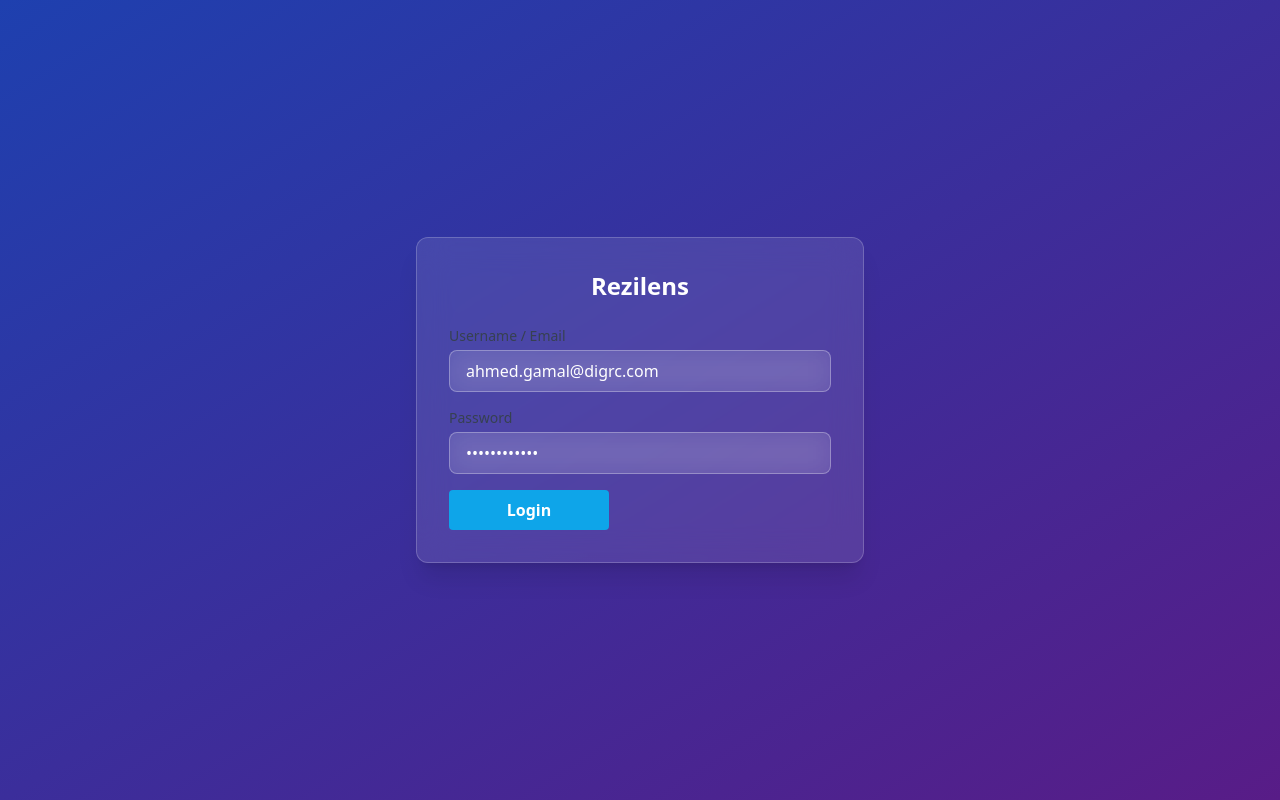
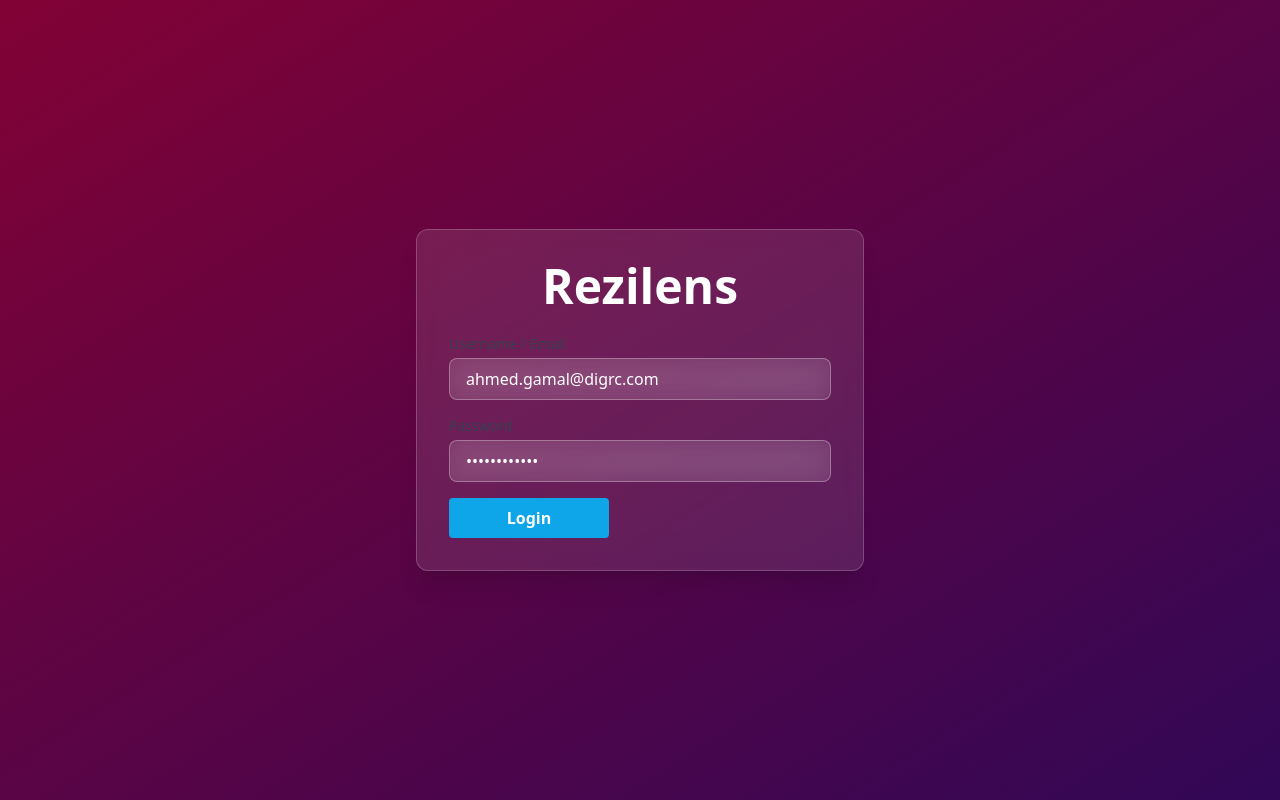
Before and after one commit to gemyhex/Admin-Dashboard, a Vue app: page /login in a window 1280 px wide. Built offline with nearby package versions, Linux system fonts and the light colour scheme.

Commit message:
refactor: some enhancements in the core of the dashboard

```diff
--- a/src/modules/auth/views/LoginPage.vue
+++ b/src/modules/auth/views/LoginPage.vue
@@ -1,8 +1,8 @@
 <template>
   <AuthLayout>
-    <div class="w-screen min-h-screen flex items-center justify-center bg-gradient-to-br from-blue-800 to-purple-900 px-4">
+    <div class="w-screen min-h-screen flex items-center justify-center bg-gradient-to-br from-[#820235] to-[#310756] px-4">
       <div class="w-full max-w-md backdrop-blur-lg bg-white/10 dark:bg-white/10 border border-white/20 rounded-xl shadow-xl p-8 space-y-6">
-        <h2 class="text-center text-2xl font-bold text-white">
+        <h2 class="text-center text-5xl font-bold text-white">
           {{ appName }}
         </h2>
         <LoginForm />
```
